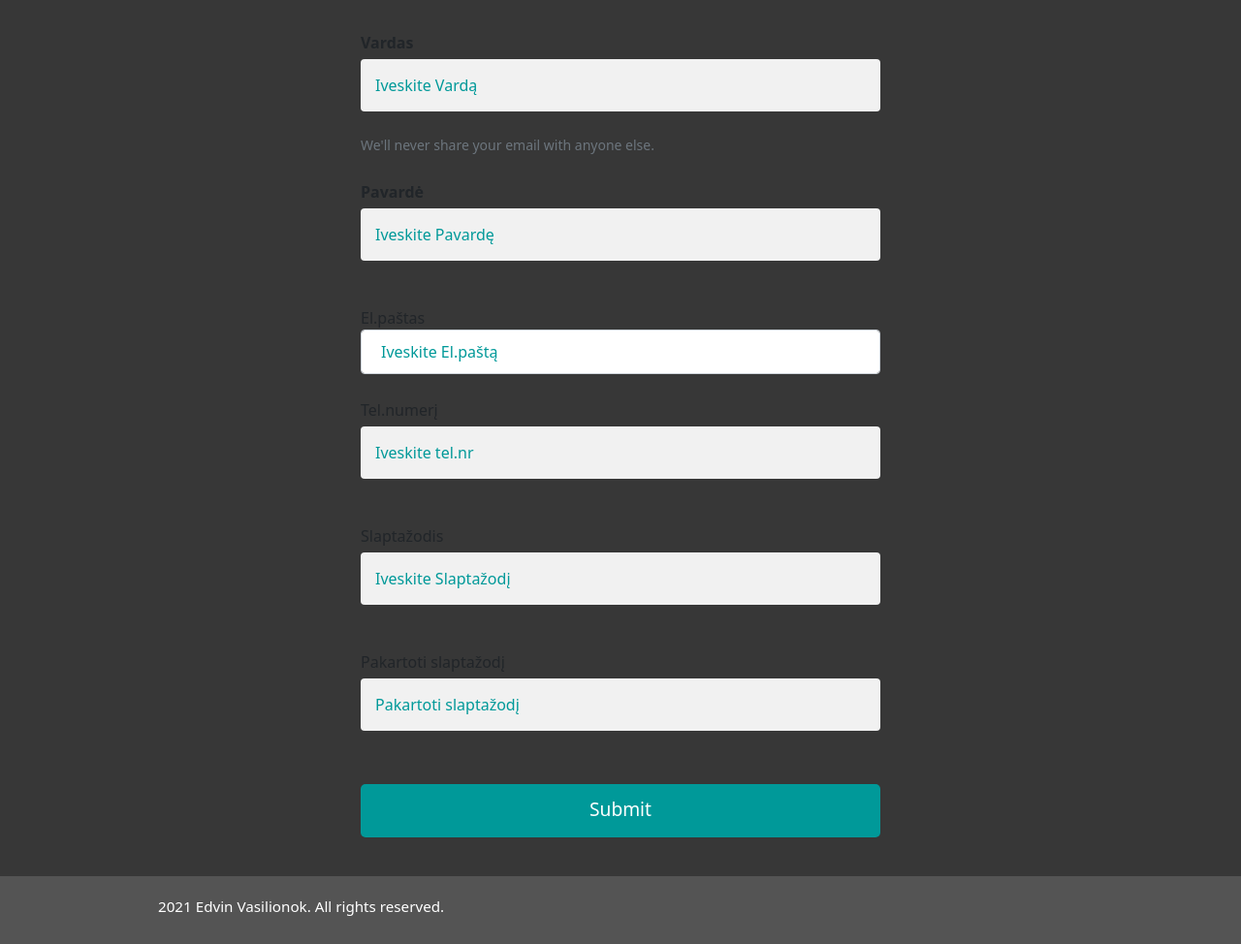
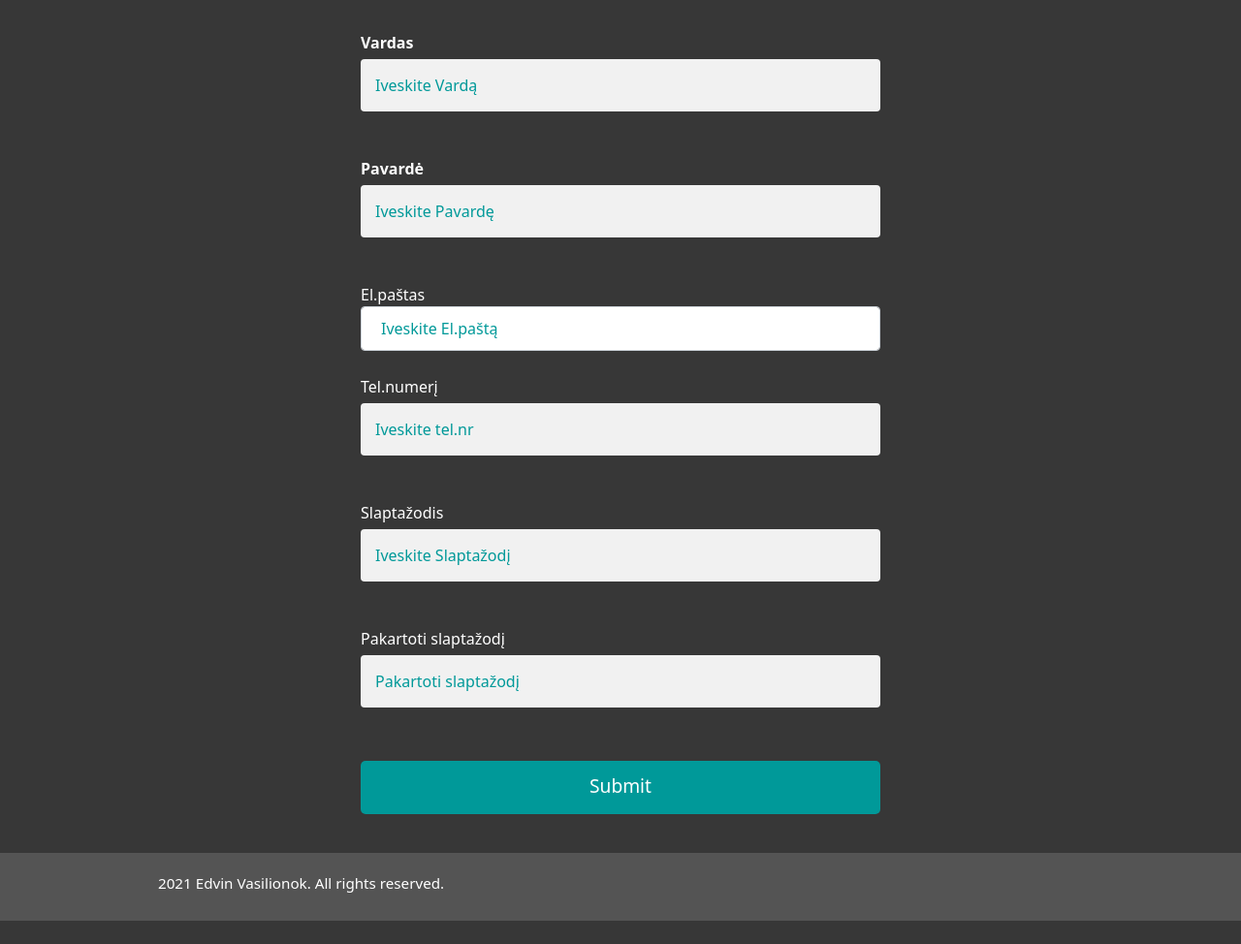
Before and after one commit to Edvinocikas/sportoklubas, a PHP site: template app/views/sportClub/register.php in a window 1280 px wide. Shown: the part 70-1044 px from the top of the page at 97% size. After the commit the page ends 1020 px from the top, so only its background shows below. Run offline with PHP 8.4, Linux system fonts and the light colour scheme; the template is opened without the code that fills it, so the values that code supplies are empty; some libraries are stand-ins or nearby versions.

Commit message:
Working but not very gud

```diff
--- a/app/views/sportClub/login.php
+++ b/app/views/sportClub/login.php
@@ -1,11 +1,10 @@
 <?php $this->view("sportClub/header", $data); ?>
 
-    <div style="margin: auto; max-width: 600px;width: 100%;padding: 2em;padding-bottom: 17%">
+    <div style="margin: auto; max-width: 600px;width: 100%;padding: 2em;padding-bottom: 17%;color: white">
         <form method="post">
             <div class="form-group">
                 <label for="exampleInputEmail1">El.paštas</label>
                 <input name="email" type="email" class="form-control" id="exampleInputEmail1" aria-describedby="emailHelp" placeholder="El.paštas" required>
-                <small id="emailHelp" class="form-text text-muted">We'll never share your email with anyone else.</small>
             </div>
             <div class="form-group">
                 <label for="exampleInputPassword1">Slaptažodis</label>
--- a/app/views/sportClub/register.php
+++ b/app/views/sportClub/register.php
@@ -1,14 +1,12 @@
 <?php $this->view("sportClub/header", $data); ?>
 
-    <div style="margin: auto; max-width: 600px;width: 100%;padding: 2em;">
+    <div style="margin: auto; max-width: 600px;width: 100%;padding: 2em;color: white">
 
         <form method="post">
             <div class="form-group">
                 <label for="exampleInputEmail1"><b>Vardas</b></label>
                 <input name="name" type="text" class="form-control" id="exampleInputEmail1"
                        aria-describedby="emailHelp" placeholder="Iveskite Vardą">
-                <small id="emailHelp" class="form-text text-muted">We'll never share your email with anyone
-                    else.</small>
             </div>
             <div class="form-group">
                 <label for="exampleInputPassword1"><b>Pavardė</b></label>
```
